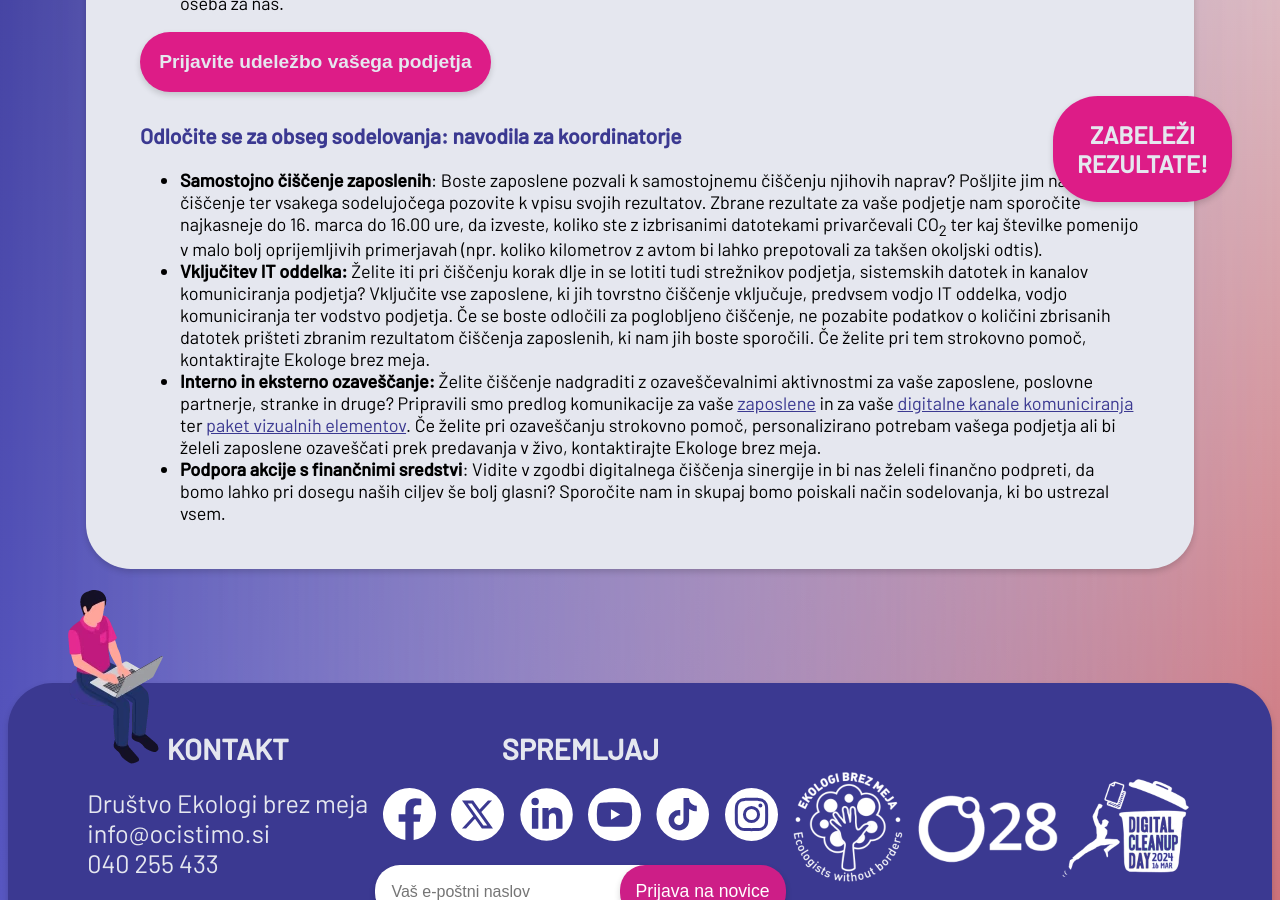
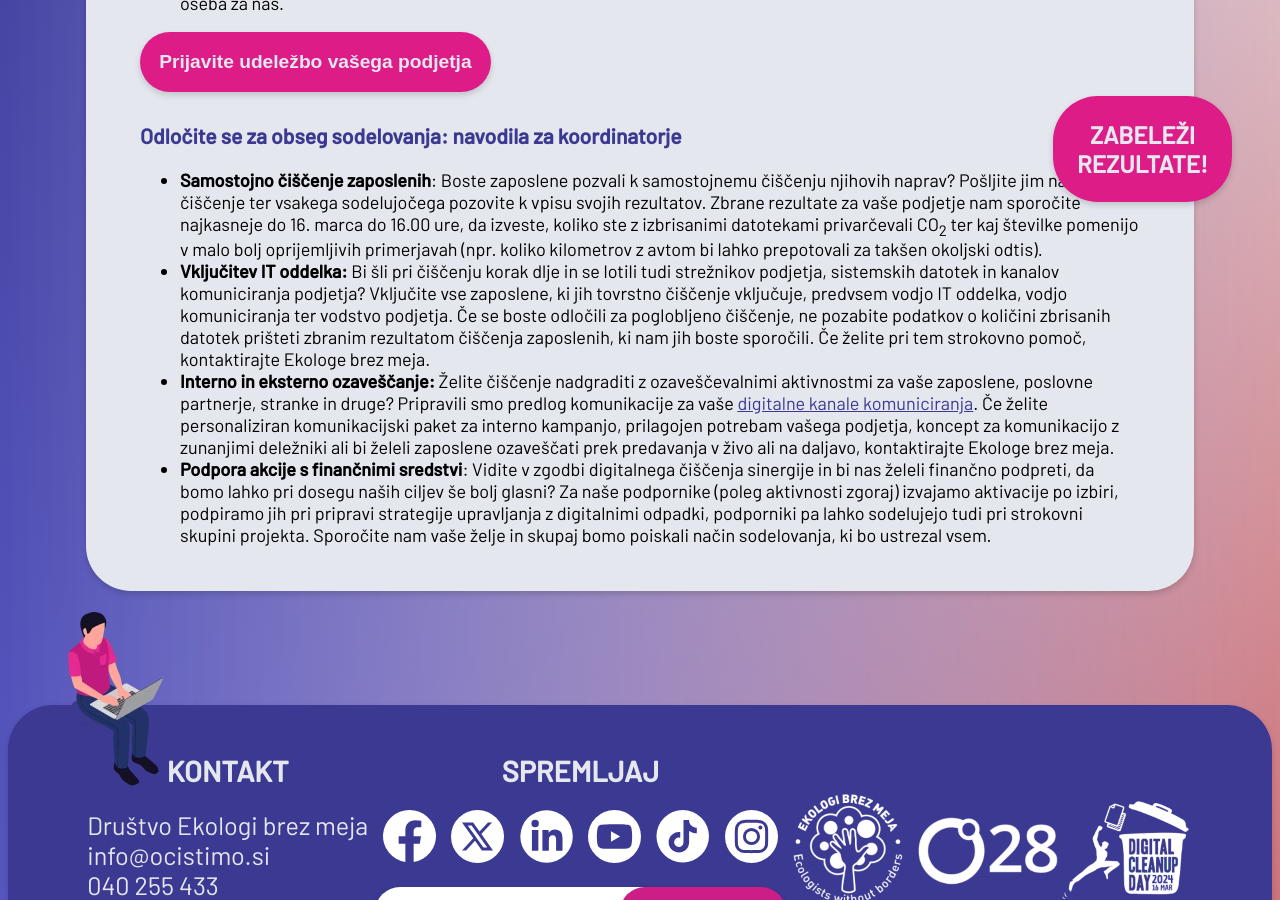
Before and after one commit to ewba/dcd-si, a Jekyll site: the page built from podjetje.md, in a window 1280 px wide and 900 px high, scrolled down 593 px. Built offline with Jekyll 4.4.1, drawn with Linux system fonts in a browser that asks for light colours.

Commit message:
Update podjetje.md

```diff
--- a/podjetje.md
+++ b/podjetje.md
@@ -19,8 +19,8 @@ Ker je to enostaven ukrep, s katerim lahko okrepite svoja trajnostna prizadevanj
 
 ### Odločite se za obseg sodelovanja: navodila za koordinatorje
 - **Samostojno čiščenje zaposlenih**: Boste zaposlene pozvali k samostojnemu čiščenju njihovih naprav? Pošljite jim navodila za čiščenje ter vsakega sodelujočega pozovite k vpisu svojih rezultatov. Zbrane rezultate za vaše podjetje nam sporočite najkasneje do 16. marca do 16.00 ure, da izveste, koliko ste z izbrisanimi  datotekami privarčevali  CO<sub>2</sub> ter kaj številke pomenijo v malo bolj oprijemljivih primerjavah (npr. koliko kilometrov z avtom bi lahko prepotovali za takšen okoljski odtis).
-- **Vključitev IT oddelka:** Želite iti pri čiščenju korak dlje in se lotiti tudi strežnikov podjetja, sistemskih datotek in kanalov komuniciranja podjetja? Vključite vse zaposlene, ki jih tovrstno čiščenje vključuje, predvsem vodjo IT oddelka, vodjo komuniciranja ter vodstvo podjetja. Če se boste odločili za poglobljeno čiščenje, ne pozabite podatkov o količini zbrisanih datotek prišteti zbranim rezultatom čiščenja zaposlenih, ki nam jih boste sporočili. Če želite pri tem strokovno pomoč, kontaktirajte Ekologe brez meja.
-- **Interno in eksterno ozaveščanje:** Želite čiščenje nadgraditi z ozaveščevalnimi aktivnostmi za vaše zaposlene, poslovne partnerje, stranke in druge? Pripravili smo predlog komunikacije za vaše [zaposlene](https://docs.google.com/spreadsheets/d/1YNslM6mvKHePyWdHkZnVqA0bkTkHzSlvYEKD_fVs1vA/edit?usp=sharing) in za vaše [digitalne kanale komuniciranja](https://docs.google.com/spreadsheets/d/1v25yggszoY1FQ26QoC93yvLMM5yup816TiR9873DRhE/edit?usp=sharing) ter [paket vizualnih elementov](https://drive.google.com/drive/folders/1U7UQMXgAQMiEbfDXLzpHmhtRKz7bpdHz?usp=drive_link). Če želite pri ozaveščanju strokovno pomoč, personalizirano potrebam vašega podjetja ali bi želeli zaposlene ozaveščati prek predavanja v živo, kontaktirajte Ekologe brez meja.
-- **Podpora akcije s finančnimi sredstvi**: Vidite v zgodbi digitalnega čiščenja sinergije in bi nas želeli finančno podpreti, da bomo lahko pri dosegu naših ciljev še bolj glasni? Sporočite nam in skupaj bomo poiskali način sodelovanja, ki bo ustrezal vsem.
+- **Vključitev IT oddelka:** Bi šli pri čiščenju korak dlje in se lotili tudi strežnikov podjetja, sistemskih datotek in kanalov komuniciranja podjetja? Vključite vse zaposlene, ki jih tovrstno čiščenje vključuje, predvsem vodjo IT oddelka, vodjo komuniciranja ter vodstvo podjetja. Če se boste odločili za poglobljeno čiščenje, ne pozabite podatkov o količini zbrisanih datotek prišteti zbranim rezultatom čiščenja zaposlenih, ki nam jih boste sporočili. Če želite pri tem strokovno pomoč, kontaktirajte Ekologe brez meja.
+- **Interno in eksterno ozaveščanje:** Želite čiščenje nadgraditi z ozaveščevalnimi aktivnostmi za vaše zaposlene, poslovne partnerje, stranke in druge? Pripravili smo predlog komunikacije za vaše [digitalne kanale komuniciranja](https://docs.google.com/spreadsheets/d/1v25yggszoY1FQ26QoC93yvLMM5yup816TiR9873DRhE/edit). Če želite personaliziran komunikacijski paket za interno kampanjo, prilagojen potrebam vašega podjetja, koncept za komunikacijo z zunanjimi deležniki ali bi želeli zaposlene ozaveščati prek predavanja v živo ali na daljavo, kontaktirajte Ekologe brez meja.
+- **Podpora akcije s finančnimi sredstvi**: Vidite v zgodbi digitalnega čiščenja sinergije in bi nas želeli finančno podpreti, da bomo lahko pri dosegu naših ciljev še bolj glasni? Za naše podpornike (poleg aktivnosti zgoraj) izvajamo aktivacije po izbiri, podpiramo jih pri pripravi strategije upravljanja z digitalnimi odpadki, podporniki pa lahko sodelujejo tudi pri strokovni skupini projekta. Sporočite nam vaše želje in skupaj bomo poiskali način sodelovanja, ki bo ustrezal vsem.
 
 </div>
```
